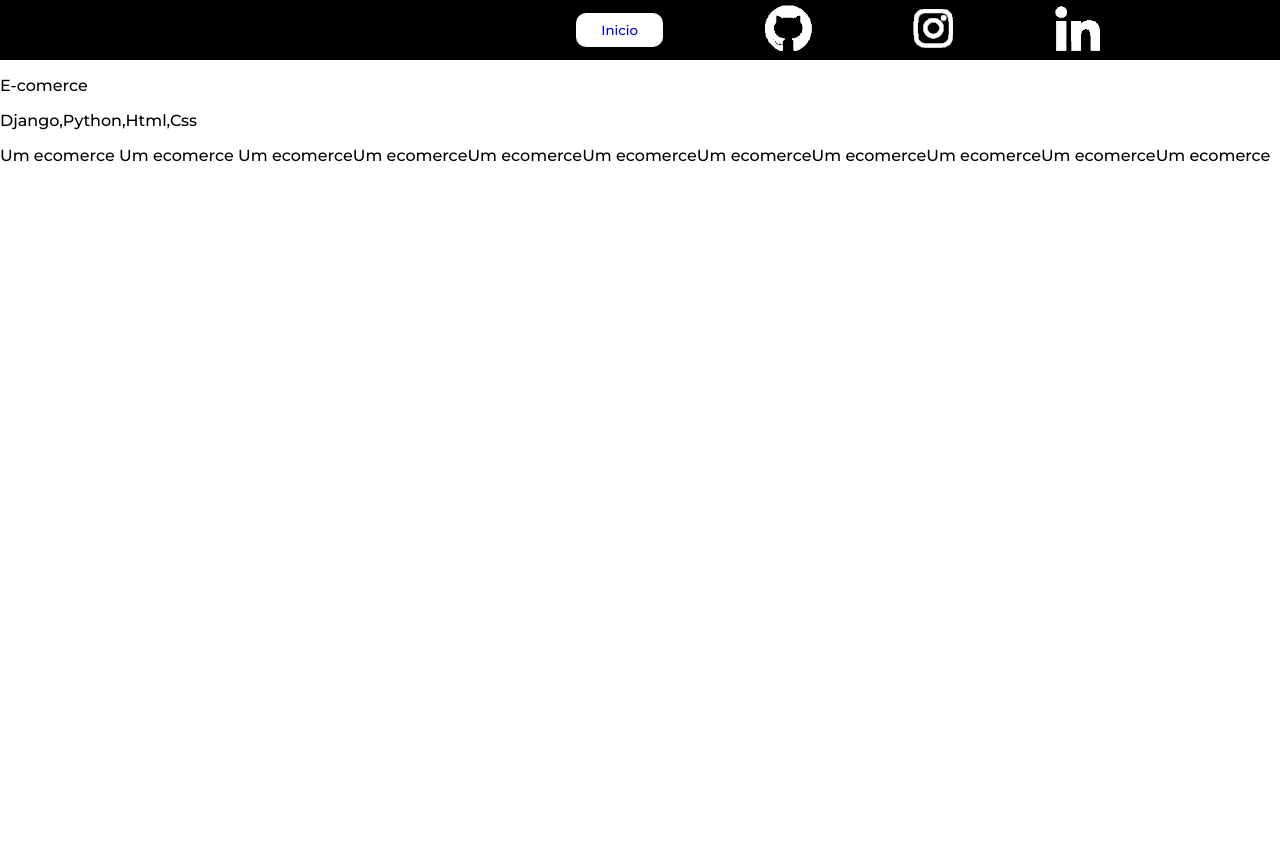
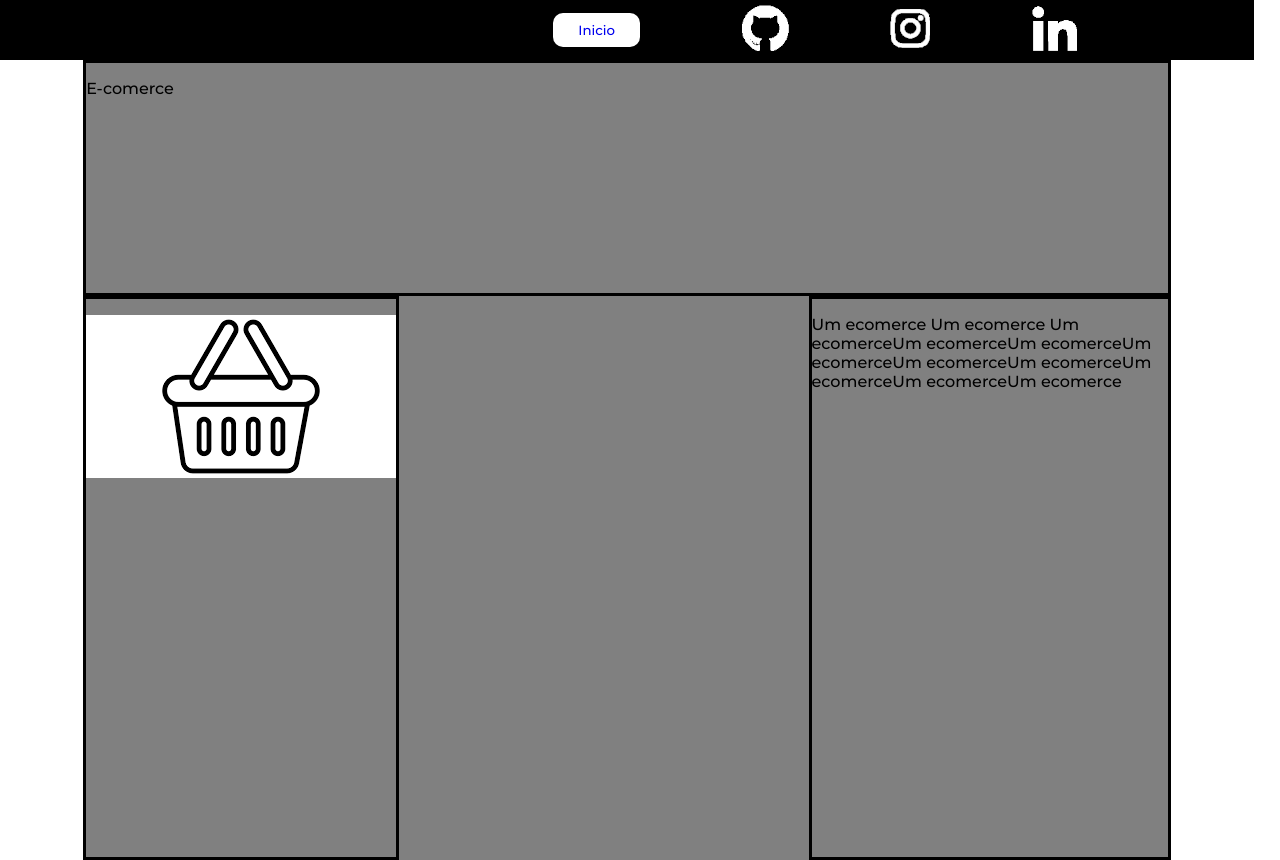
Before and after one commit to Kaique425/portifolio, a Django app: a page that uses paginas/templates/paginas/projeto.html in a window 1280 px wide. Before the commit the page ends 162 px from the top, so only its background shows below. Run offline with Django 3.2, Linux system fonts and the light colour scheme; data comes from the database, SQL or seed files in the repository.

Commit message:
Grid project detail

```diff
--- a/paginas/static/paginas/css/main.css
+++ b/paginas/static/paginas/css/main.css
@@ -7,7 +7,7 @@
 body, html {
     margin: 0;
     padding: 0;
-    width: 100vw;
+    width: 98vw;
     box-sizing: content-box;
 }
 .h1title{
@@ -153,3 +153,40 @@ body, html {
     height: min-content;
 }
 /* Projetos */
+
+/*Project Detail Page*/
+.projectdetailbody {
+    margin: 0;
+    width: auto;
+}
+.maincontainer{
+    display: grid;
+    margin: auto;
+    grid-template-columns: 1fr 1fr 1fr;
+    height: 100vh;
+    width: 85vw;
+    grid-template-areas:
+    "nameitem nameitem nameitem"
+    "imageitem imageitem descriptionitem "
+    "imageitem imageitem descriptionitem";
+    background-color: gray;
+}
+.nameitem {
+    border-style: solid;
+    grid-area: nameitem;
+
+}
+.imageitem {
+    border-style: solid;
+    width: fit-content;
+    grid-area: imageitem;
+}
+.tecnameitem {
+    border-style: solid;
+    grid-area: tecnameitem;
+}
+.descriptionitem {
+    border-style: solid;
+    grid-area: descriptionitem;
+}
+/*Project Detail Page*/
--- a/paginas/templates/paginas/home.html
+++ b/paginas/templates/paginas/home.html
@@ -23,7 +23,7 @@
     </div>
     <div class="divprojcontainer">
         <div >
-            <h1>Estes são meus projetos</h1>
+            <h1>Projetos pessoais.</h1>
         </div>
 
     </div>
--- a/paginas/templates/paginas/projeto.html
+++ b/paginas/templates/paginas/projeto.html
@@ -2,9 +2,18 @@
 {% load static %}
 
 {% block content %}
-    <main>
-        <p>{{projetos.nome}}</p>
-        <p>{{projetos.tec_nome.all|join:","}}</p>
-        <p>{{projetos.descricao}}</p>
+    <main class="projectdetailbody">
+        <div class="maincontainer">
+            <div class="nameitem">
+                <p>{{projetos.nome}}</p>
+            </div>
+            <div class="imageitem">
+                <p><img src="{{projetos.imagem.url}}" alt=""></a></p>
+            </div>
+            <div class="descriptionitem">
+                <p>{{projetos.descricao}}</p>
+            </div>
+        </div>
+
     </main>
 {% endblock %}
```
